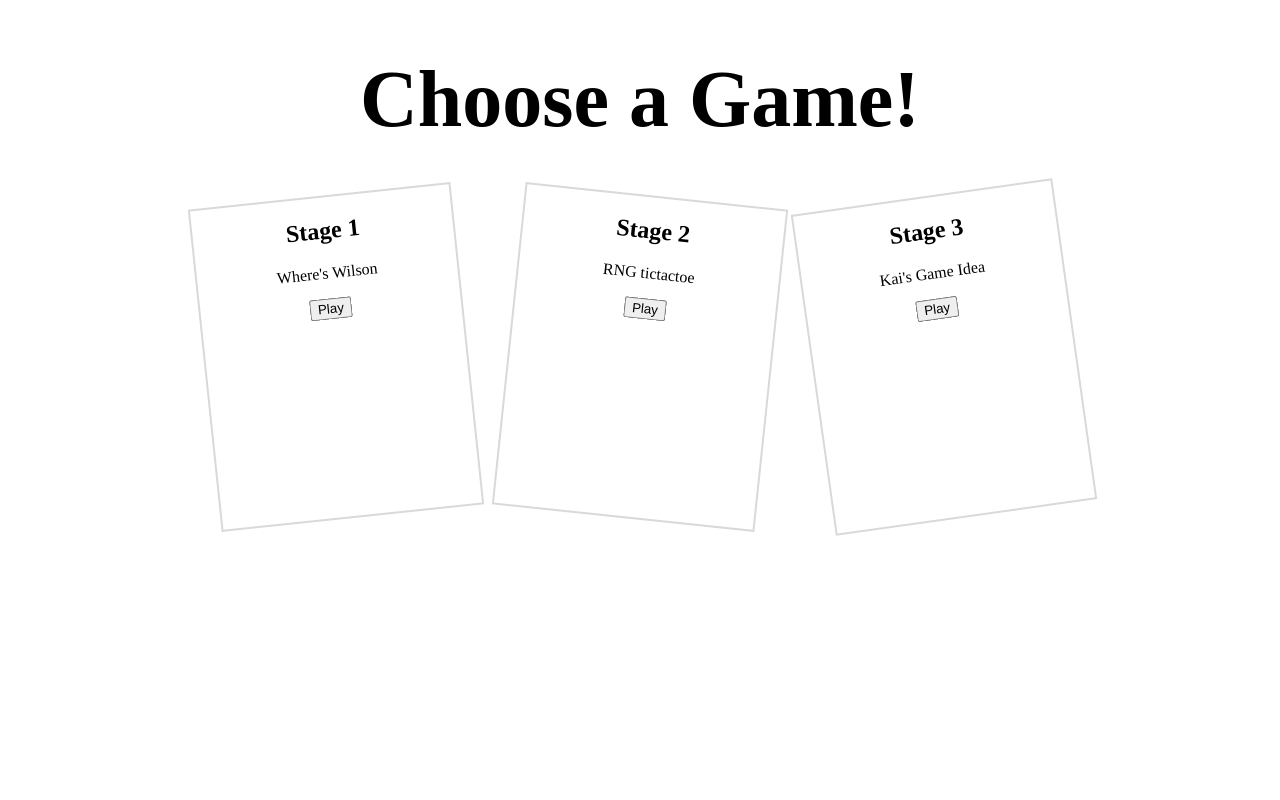
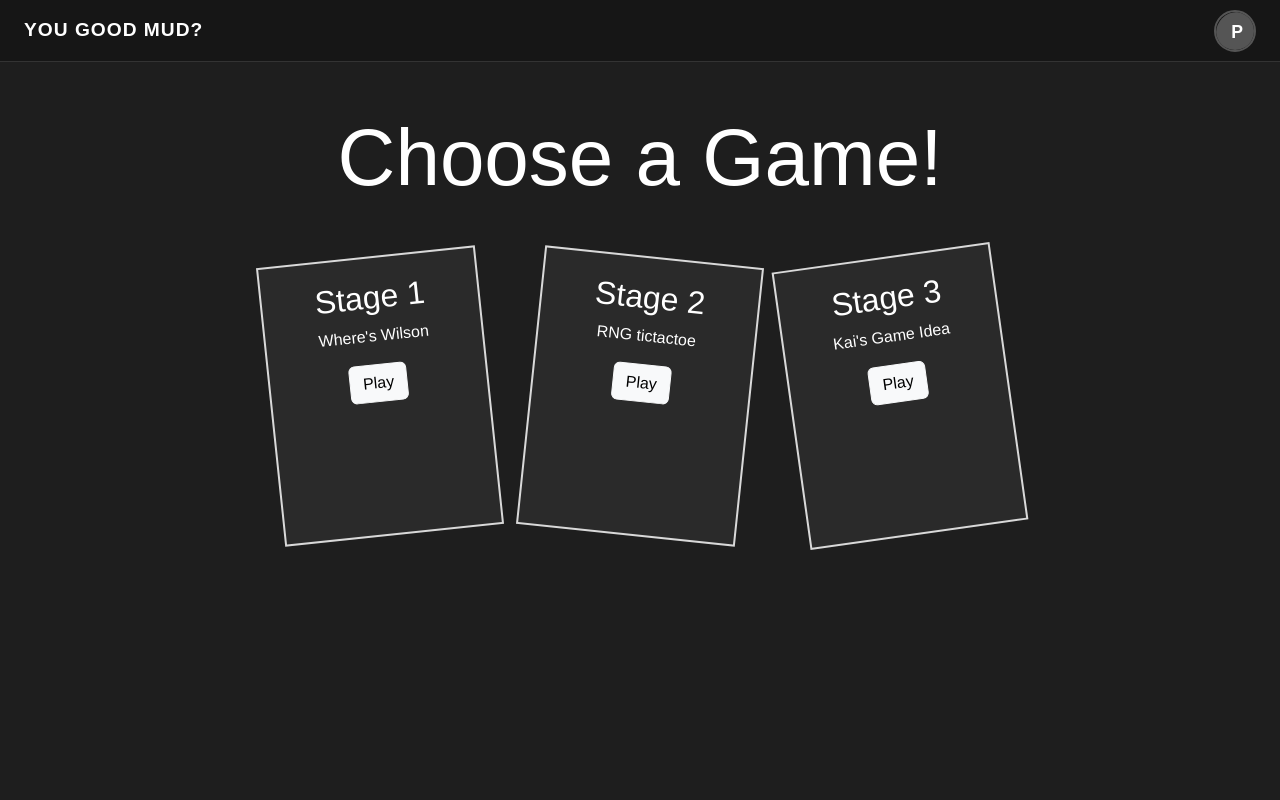
Before and after one commit to SmackyDahFrog/CITS3403-Project, a Flask app: page /stages in a window 1280 px wide. Run offline with Flask 3, Linux system fonts and the light colour scheme; the visitor is signed in with stand-in values (Sample User, id 1).

Commit message:
match stages page to site theme and add card hover effect

```diff
--- a/app/static/css/stages.css
+++ b/app/static/css/stages.css
@@ -23,7 +23,9 @@
     padding: 20px;
     text-align: center;
     transform: rotate(-6deg);
-    background: transparent;
+    background: #2a2a2a;
+    transition: all 0.3s ease;
+    position: relative;
 }
 
 .stage-card:nth-child(2) {
@@ -34,6 +36,21 @@
     transform: rotate(-8deg);
 }
 
+.stage-card:hover {
+    transform: rotate(-10deg) scale(1.1);
+    border-color: white;
+    box-shadow: 0 0 25px rgba(255,255,255,0.2);
+    z-index: 10;
+}
+
+.stage-card:nth-child(2):hover {
+    transform: rotate(10deg) scale(1.1);
+}
+
+.stage-card:nth-child(3):hover {
+    transform: rotate(-12deg) scale(1.1);
+}
+
 .stage-card h2 {
     margin-top: 0;
 }
--- a/app/templates/stages.html
+++ b/app/templates/stages.html
@@ -1,14 +1,49 @@
 <!DOCTYPE html>
 <html lang="en">
+
 <head>
     <meta charset="UTF-8">
     <meta name="viewport" content="width=device-width, initial-scale=1.0">
+    <link href="https://cdn.jsdelivr.net/npm/bootstrap@5.3.8/dist/css/bootstrap.min.css" rel="stylesheet"
+        integrity="sha384-sRIl4kxILFvY47J16cr9ZwB07vP4J8+LH7qKQnuqkuIAvNWLzeN8tE5YBujZqJLB" crossorigin="anonymous">
+    <link rel="stylesheet" href="{{ url_for('static', filename='css/MainPage.css') }}">
+    <link rel="stylesheet" href="{{ url_for('static', filename='css/navbar.css') }}">
+    <link rel="stylesheet" href="{{ url_for('static', filename='css/stages.css') }}">
     <title>Select a Stage</title>
-    <link rel="stylesheet" href="{{ url_for('static', filename='css/style.css') }}">
-    <link rel="stylesheet" href="{{ url_for('static', filename='css/stages.css') }}">
 </head>
-<body>
-    <div class="page-frame">
+
+<body class="min-vh-100 d-flex flex-column">
+
+    <nav class = "profile-navbar">
+    <a class = "brand" href = "{{ url_for('main.stages') }}">YOU GOOD MUD?</a>
+
+    <div class ="dropdown">
+        <button class = "profile-btn" type = "button" data-bs-toggle="dropdown" aria-expanded="false">
+            <div class = "profile-initial" id = "navProfileDisplay">?</div>
+        </button>
+        <ul class = "dropdown-menu dropdown-menu-end dropdown-menu-dark">
+            <li>
+                <span class="dropdown-item-text text-secondary small" id="navDisplayName">
+                Guest
+                </span>
+            </li>
+            <li><hr class = "dropdown-divider"></li>
+            <li>
+                <a class = "dropdown-item" href="{{ url_for('main.customisation') }}">
+                    &#9881; Customise Profile
+                </a>
+            </li>
+            <li>
+                <a class = "dropdown-item text-danger" href ="{{ url_for('main.login') }}" onclick="handleLogout()">
+                    &#8594; Logout
+                </a>
+            </li>
+        </ul>
+    </div>
+</nav>
+
+    <div class="container py-5">
+
         <header class="stage-header">
             <h1>Choose a Game!</h1>
         </header>
@@ -17,21 +52,29 @@
             <article class="stage-card">
                 <h2>Stage 1</h2>
                 <p>Where's Wilson</p>
-                <button>Play</button>
+                <button class="btn btn-light">Play</button>
             </article>
 
             <article class="stage-card">
                 <h2>Stage 2</h2>
                 <p>RNG tictactoe</p>
-                <button>Play</button>
+                <button class="btn btn-light">Play</button>
             </article>
 
             <article class="stage-card">
                 <h2>Stage 3</h2>
                 <p>Kai's Game Idea</p>
-                <button>Play</button>
+                <button class="btn btn-light">Play</button>
             </article>
         </main>
+
     </div>
+
+    <script src="https://cdn.jsdelivr.net/npm/bootstrap@5.3.8/dist/js/bootstrap.bundle.min.js"
+        integrity="sha384-kenU1KFdBIe4zVF0s0G1M5b4hcpxyD9F7jL+jjXkk+Q2h455rYXK/7HAuoJl+0I"
+        crossorigin="anonymous"></script>
+    <script src="{{ url_for('static', filename='js/navbar.js') }}"></script>
+
 </body>
+
 </html>
```
